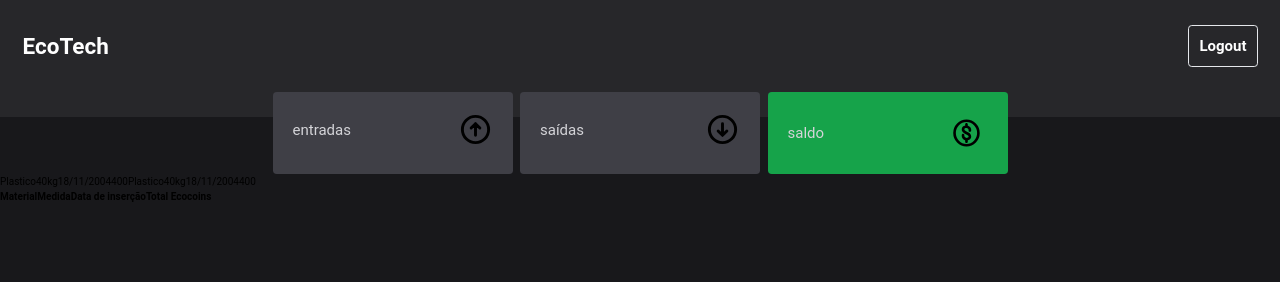
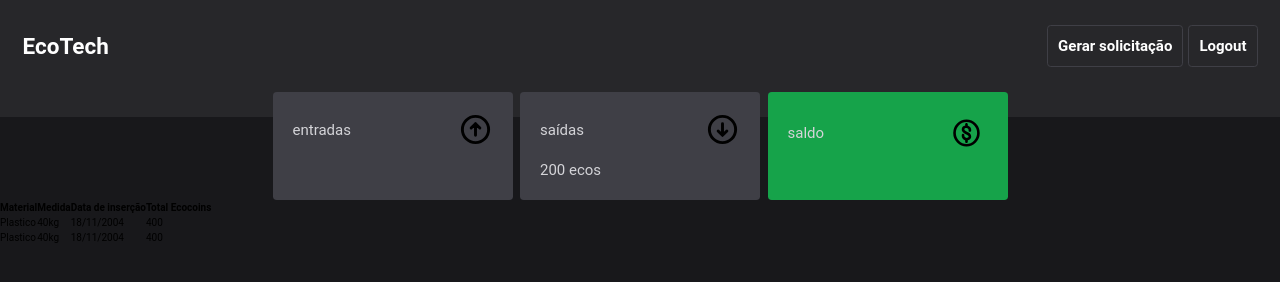
Before and after one commit to LuscaCid/echotech-frontend, a website: page src/pages/roles/client/index.html in a window 1280 px wide. Drawn offline with Linux system fonts and the light colour scheme.

Commit message:
updates singin and signup

```diff
--- a/src/pages/roles/client/index.html
+++ b/src/pages/roles/client/index.html
@@ -11,8 +11,9 @@
 <body class="bg-zinc-900">
   <header class="items-center pt-10 pb-20 py-2 w-full px-9 bg-zinc-800 flex justify-between ">
     <h1 class="text-4xl font-bold text-white">EcoTech</h1>
-    <div class="">
-      <button class="rounded-md p-4 text-2xl font-bold text-white border hover:bg-zinc-700  duration-100">
+    <div class="flex gap-2 ">
+      <a href="#" class="rounded-md p-4 text-2xl font-bold text-white border border-zinc-700 hover:bg-zinc-700  duration-100">Gerar solicitação</a>
+      <button class="rounded-md p-4 text-2xl font-bold text-white border border-zinc-700 hover:bg-zinc-700  duration-100">
         Logout
       </button>
     </div>
@@ -20,47 +21,50 @@
   <main class="w-full -mt-12">
     <section class="flex gap-3 m-auto w-fit mt-2 text-zinc-300">
       <div class="w-96 rounded-md bg-zinc-700  p-8 text-2xl " >
-        <div class="flex justify-between w-full items-center">
+        <div class="flex justify-between w-full items-center mb-5">
           <span>entradas</span>
           <img src="../../../assets/inputs.svg" alt="">
         </div>
 
       </div>
       <div class="w-96 rounded-md bg-zinc-700  p-8 text-2xl " >
-        <div class="flex justify-between w-full items-center">
+        <div class="flex justify-between w-full items-center mb-5">
           <span>saídas</span>
           <img src="../../../assets/outputs.svg" alt="">
         </div>
-        <span></span>
+        <span>200 ecos</span>
       </div>
       <div class="w-96 rounded-md bg-green-600  p-8 text-2xl " >
-        <div class="flex justify-between w-full items-center">
+        <div class="flex justify-between w-full items-center mb-5">
           <span>saldo</span>
           <img src="../../../assets/coin.svg" alt="">
         </div>
 
       </div>
     </section>
-    <table>
+    <table class="border-collapse">
       <thead>
-        <th>Material</th>
-        <th>Medida</th>
-        <th>Data de inserção</th>
-        <th>Total Ecocoins</th>
+        <tr>
+          <th>Material</th>
+          <th>Medida</th>
+          <th>Data de inserção</th>
+          <th>Total Ecocoins</th>
+        </tr>
+
       </thead>
       <tbody>
-        <td>
-          <tr>Plastico</tr>
-          <tr>40kg</tr>
-          <tr>18/11/2004</tr>
-          <tr>400</tr>
-        </td>
-        <td>
-          <tr>Plastico</tr>
-          <tr>40kg</tr>
-          <tr>18/11/2004</tr>
-          <tr>400</tr>
-        </td>
+        <tr>
+          <td>Plastico</td>
+          <td>40kg</td>
+          <td>18/11/2004</td>
+          <td>400</td>
+        </tr>
+        <tr>
+          <td>Plastico</td>
+          <td>40kg</td>
+          <td>18/11/2004</td>
+          <td>400</td>
+        </tr>
       </tbody>
     </table>
   </main>
--- a/src/pages/signin/style.css
+++ b/src/pages/signin/style.css
@@ -32,11 +32,11 @@ header a {
     background: none;
     cursor: pointer;
     color: white;
-    border: 1px solid var(--gray-900);
+    border: 1px solid var(--green-600);
 }
 header a:hover{
     transition: background 0.12s;
-    background-color: var(--gray-900);
+    background-color: var(--green-600);
 }
 .app {
     border-radius: 7px;
--- a/src/pages/signup/style.css
+++ b/src/pages/signup/style.css
@@ -32,11 +32,11 @@ header a {
   background: none;
   cursor: pointer;
   color: white;
-  border: 1px solid var(--gray-900);
+  border: 1px solid var(--green-600);
 }
 header a:hover{
-  transition: background 0.12s;
-  background-color: var(--gray-900);
+    transition: background 0.12s;
+    background-color: var(--green-600);
 }
 .app {
   border-radius: 7px;
```
Also changed, not shown: index.html (+2 -2 lines), src/pages/signin/index.html (+1 -1 lines), src/pages/signup/index.html (+1 -1 lines), dist/output.css.
